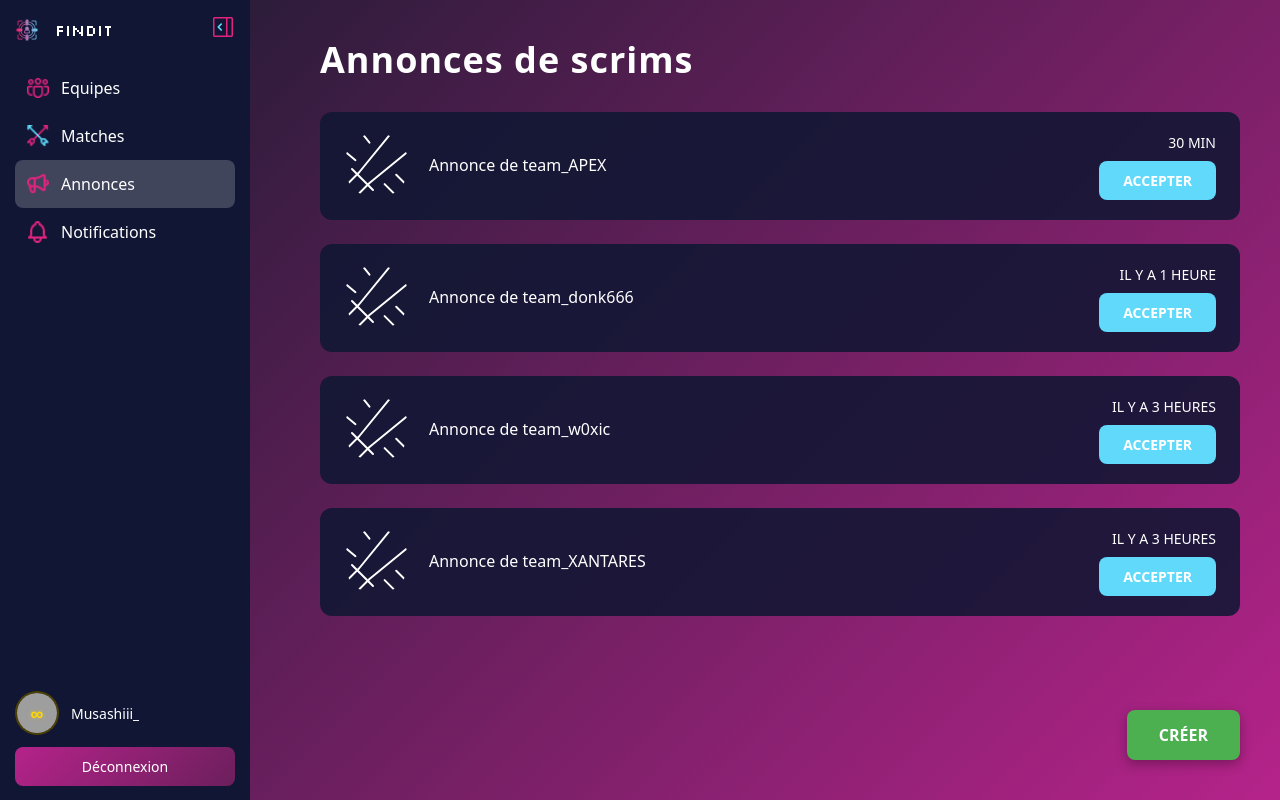
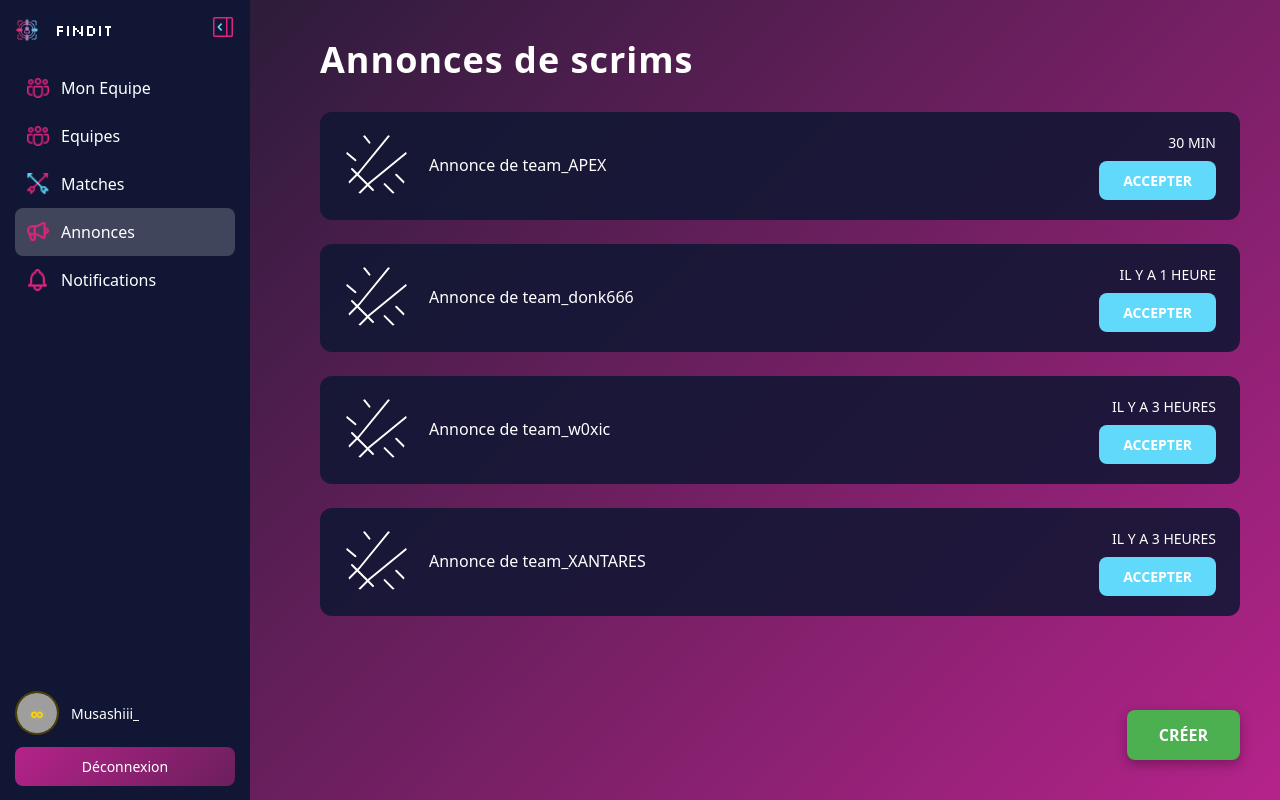
Before and after one commit to kenant68/Find-It, a React (Vite) app: page /announces in a window 1280 px wide. Built offline with nearby package versions, Linux system fonts and the light colour scheme; grey boxes are pictures that could not be loaded.

Commit message:
ajout du lien vers les autres équipes dans la navbar

```diff
--- a/src/components/Navbar/Navbar.jsx
+++ b/src/components/Navbar/Navbar.jsx
@@ -54,6 +54,18 @@ export default function Navbar({ isCollapsed, setIsCollapsed }) {
               }
             >
               <img src={teamsIcon} className={styles.icon} alt="teams" />
+              {!collapsed && <span>Mon Equipe</span>}
+            </NavLink>
+          </li>
+
+          <li>
+            <NavLink
+              to="/other-teams"
+              className={({ isActive }) =>
+                isActive ? `${styles.link} ${styles.active}` : styles.link
+              }
+            >
+              <img src={teamsIcon} className={styles.icon} alt="other-teams" />
               {!collapsed && <span>Equipes</span>}
             </NavLink>
           </li>
```
